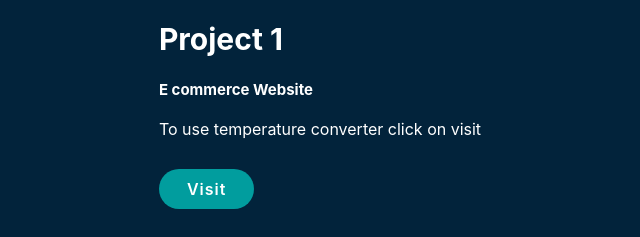
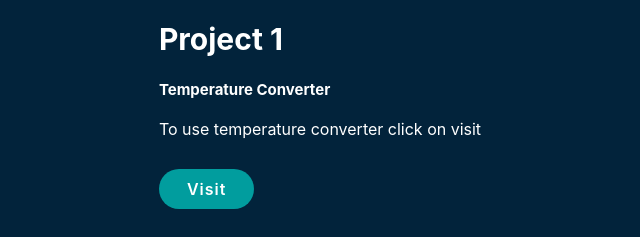
Before and after one commit to HKSingh666/Myportfolio, a plain HTML site: page index.html in a window 1280 px wide. Shown: the part 1979-2216 px from the top of the page, 320-960 px from the left. Drawn offline with nearby package versions, Linux system fonts and the light colour scheme.

Commit message:
Update index.html

```diff
--- a/index.html
+++ b/index.html
@@ -67,7 +67,7 @@
         <div class="project-content">
             <h2 class="heading">Project</h2><br><br>
             <h3>Project 1</h3><br><br>
-            <h2>E commerce Website</h2>
+            <h2>Temperature Converter</h2>
             <p>To use temperature converter click on visit</p>
             <a href="temp.html" class="btn">Visit</a><br><br>
         </div>
```
